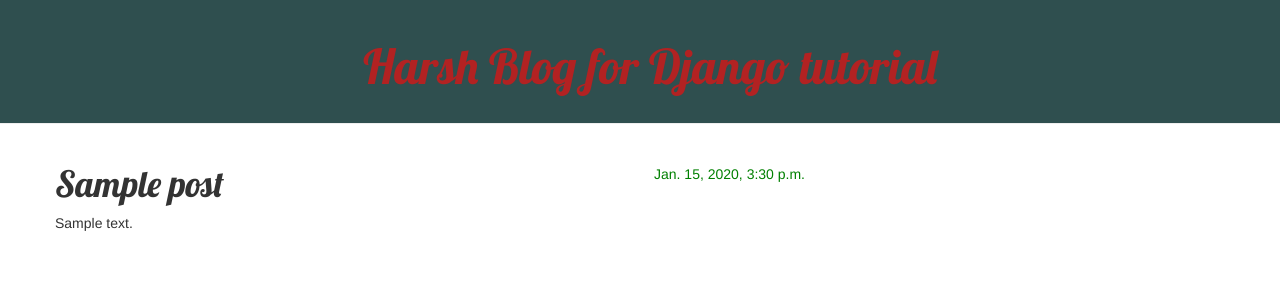
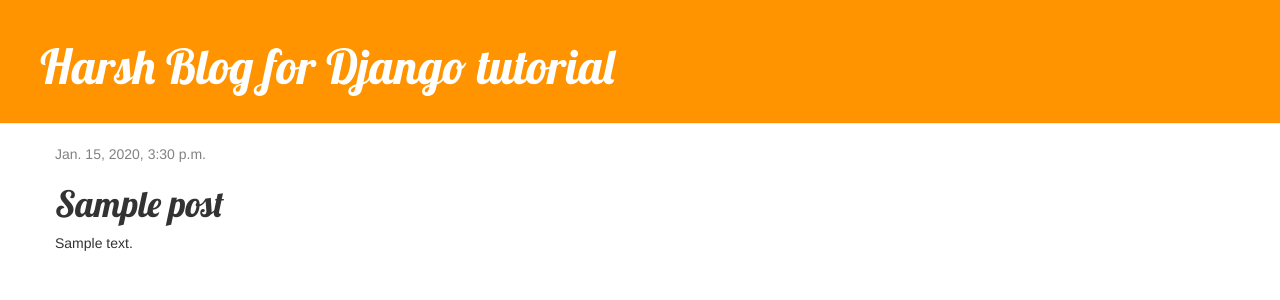
Before and after one commit to harshv2013/django_first_project, a Django app: page /post/1/ in a window 1280 px wide. Shown: the top 300 px of the page. Run offline with Django 3.2, Linux system fonts and the light colour scheme; tables that the repository leaves empty hold one stand-in row (values such as "Sample post"); some libraries are stand-ins or nearby versions.

Commit message:
others2 Update !

```diff
--- a/blog/static/css/blog.css
+++ b/blog/static/css/blog.css
@@ -1,23 +1,13 @@
-h1 a {
-	color: #1E90FF;
-	font-family: 'Lobster';
-}
-
-body {
-	padding-left: 0;
-}
-
 .page-header {
-    background-color: #2F4F4F;
+    background-color: #ff9400;
     margin-top: 0;
     padding: 20px 20px 20px 40px;
 }
 
 .page-header h1, .page-header h1 a, .page-header h1 a:visited, .page-header h1 a:active {
-    color: #B22222;
+    color: #ffffff;
     font-size: 36pt;
     text-decoration: none;
-	text-align: center;
 }
 
 .content {
@@ -29,8 +19,7 @@
 }
 
 .date {
-    float: right;
-    color: #008000;
+    color: #828282;
 }
 
 .save {
@@ -42,9 +31,9 @@
 }
 
 .top-menu, .top-menu:hover, .top-menu:visited {
-    color: #4B0082;
+    color: #ffffff;
     float: right;
-	font-size: 26pt;
+    font-size: 26pt;
     margin-right: 20px;
 }
 
@@ -53,5 +42,5 @@
 }
 
 .post h1 a, .post h1 a:visited {
-    color: #E06CF5;
+    color: #000000;
 }
```
